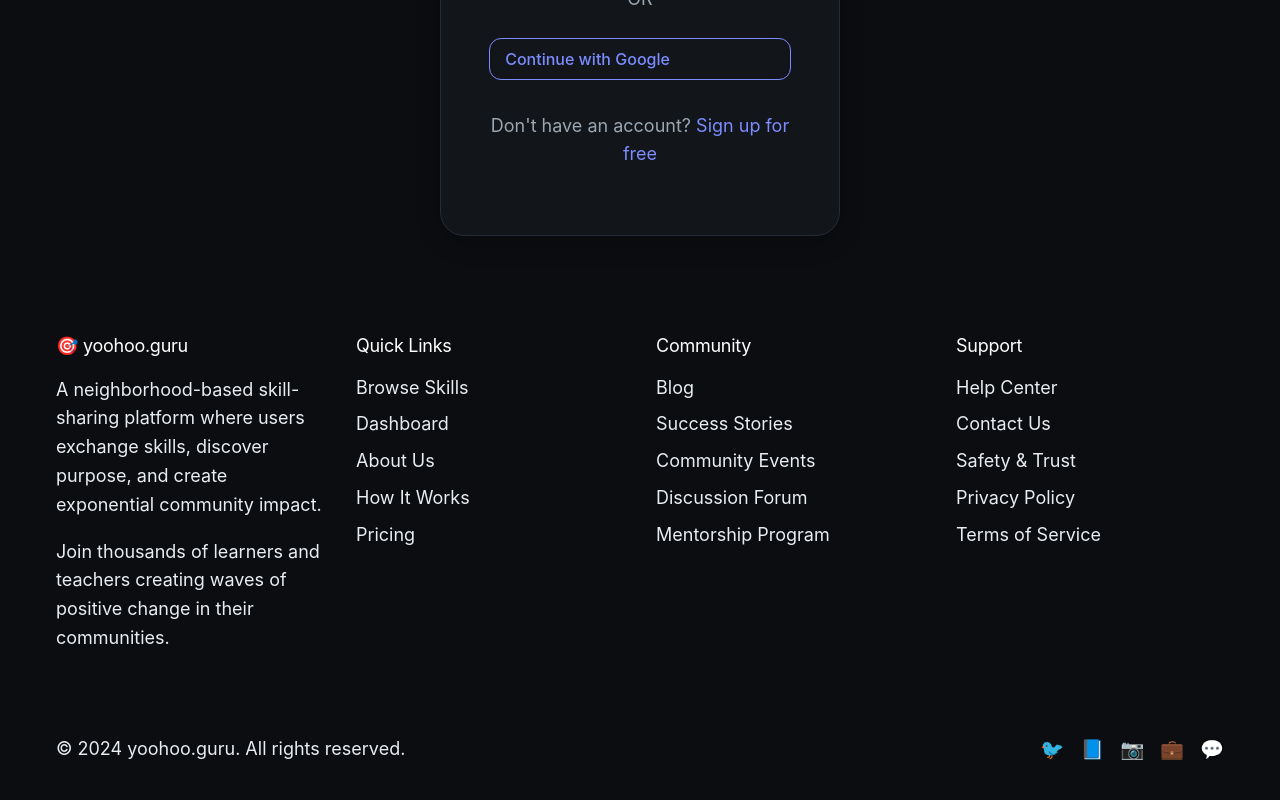
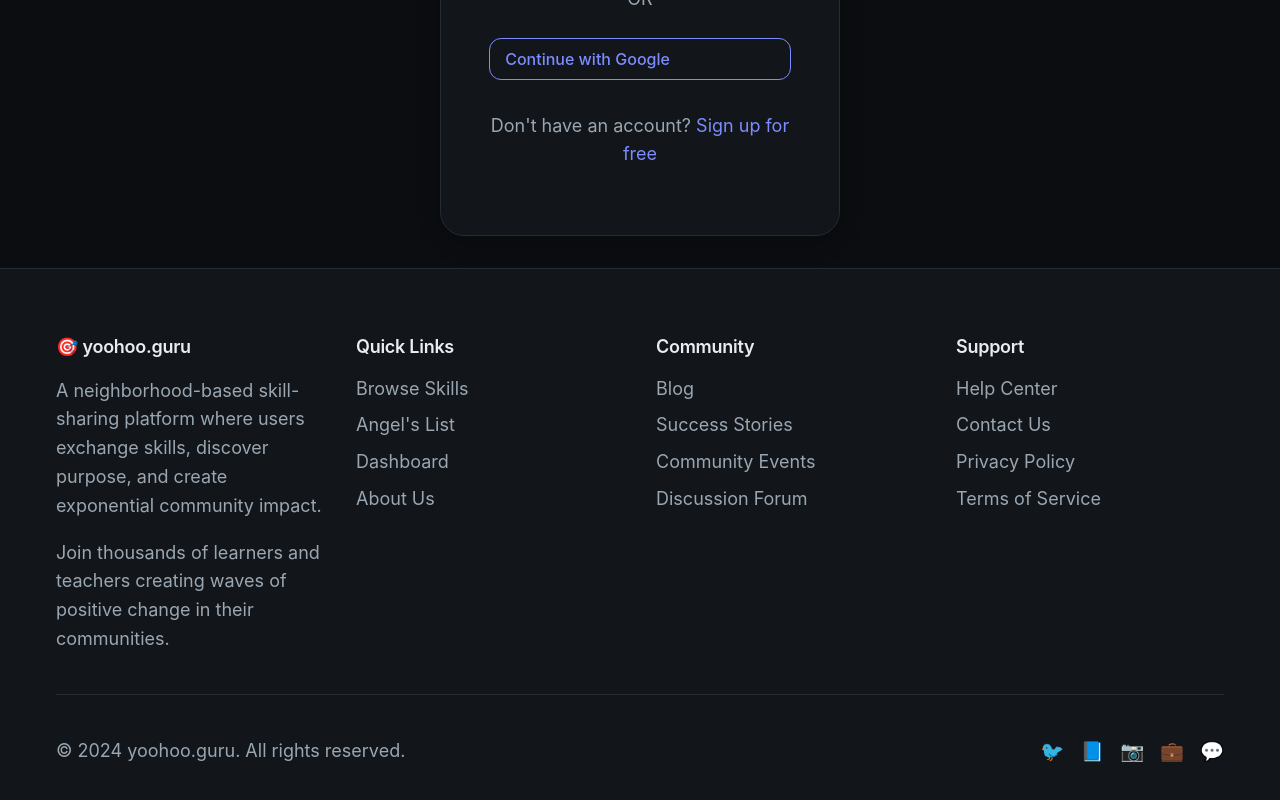
Before and after one commit to GooseyPrime/yoohooguru, a React app in the folder frontend/: page /login in a window 1280 px wide. Shown: the part 764-1564 px from the top of the page. Built offline with nearby package versions, Linux system fonts and the light colour scheme; no server answers.

Commit message:
fix: resolve all production errors

```diff
--- a/frontend/src/components/Footer.js
+++ b/frontend/src/components/Footer.js
@@ -2,10 +2,11 @@ import React from 'react';
 import styled from 'styled-components';
 
 const FooterContainer = styled.footer`
-  background: var(--gray-900);
-  color: var(--gray-300);
+  background: var(--surface);
+  color: var(--muted);
   padding: 3rem 0 1.5rem;
   margin-top: auto;
+  border-top: 1px solid var(--border);
 `;
 
 const FooterContent = styled.div`
@@ -28,24 +29,25 @@ const FooterGrid = styled.div`
 
 const FooterSection = styled.div`
   h3 {
-    color: white;
-    font-size: var(--text-lg);
-    font-weight: var(--font-semibold);
+    color: var(--text);
+    font-size: 1.125rem;
+    font-weight: 600;
     margin-bottom: 1rem;
   }
 
   p {
     margin-bottom: 0.5rem;
     line-height: 1.6;
+    color: var(--muted);
   }
 
   a {
-    color: var(--gray-400);
+    color: var(--muted);
     text-decoration: none;
-    transition: color var(--transition-fast);
+    transition: color var(--t-fast);
 
     &:hover {
-      color: var(--primary);
+      color: var(--pri);
       text-decoration: none;
     }
   }
@@ -62,7 +64,7 @@ const FooterLinks = styled.ul`
 `;
 
 const FooterBottom = styled.div`
-  border-top: 1px solid var(--gray-700);
+  border-top: 1px solid var(--border);
   padding-top: 1.5rem;
   display: flex;
   justify-content: space-between;
@@ -81,12 +83,12 @@ const SocialLinks = styled.div`
   gap: 1rem;
 
   a {
-    color: var(--gray-400);
+    color: var(--muted);
     font-size: 1.2rem;
-    transition: color var(--transition-fast);
+    transition: color var(--t-fast);
 
     &:hover {
-      color: var(--primary);
+      color: var(--pri);
     }
   }
 `;
@@ -112,10 +114,9 @@ function Footer() {
             <h3>Quick Links</h3>
             <FooterLinks>
               <li><a href="/skills">Browse Skills</a></li>
+              <li><a href="/angels-list">Angel's List</a></li>
               <li><a href="/dashboard">Dashboard</a></li>
               <li><a href="/about">About Us</a></li>
-              <li><a href="/how-it-works">How It Works</a></li>
-              <li><a href="/pricing">Pricing</a></li>
             </FooterLinks>
           </FooterSection>
 
@@ -126,7 +127,6 @@ function Footer() {
               <li><a href="/success-stories">Success Stories</a></li>
               <li><a href="/events">Community Events</a></li>
               <li><a href="/forum">Discussion Forum</a></li>
-              <li><a href="/mentorship">Mentorship Program</a></li>
             </FooterLinks>
           </FooterSection>
 
@@ -135,7 +135,6 @@ function Footer() {
             <FooterLinks>
               <li><a href="/help">Help Center</a></li>
               <li><a href="/contact">Contact Us</a></li>
-              <li><a href="/safety">Safety & Trust</a></li>
               <li><a href="/privacy">Privacy Policy</a></li>
               <li><a href="/terms">Terms of Service</a></li>
             </FooterLinks>
--- a/frontend/src/components/LoadingScreen.js
+++ b/frontend/src/components/LoadingScreen.js
@@ -9,15 +9,15 @@ const fadeIn = keyframes`
 const pulse = keyframes`
   0% {
     transform: scale(1);
-    box-shadow: 0 0 0 0 rgba(0, 123, 255, 0.7);
+    box-shadow: 0 0 0 0 rgba(124, 140, 255, 0.7);
   }
   70% {
     transform: scale(1.05);
-    box-shadow: 0 0 0 20px rgba(0, 123, 255, 0);
+    box-shadow: 0 0 0 20px rgba(124, 140, 255, 0);
   }
   100% {
     transform: scale(1);
-    box-shadow: 0 0 0 0 rgba(0, 123, 255, 0);
+    box-shadow: 0 0 0 0 rgba(124, 140, 255, 0);
   }
 `;
 
@@ -26,9 +26,9 @@ const LoadingContainer = styled.div`
   justify-content: center;
   align-items: center;
   min-height: 100vh;
-  background: linear-gradient(135deg, var(--primary) 0%, var(--growth-green) 100%);
+  background: linear-gradient(135deg, var(--pri) 0%, var(--succ) 100%);
   color: white;
-  font-family: var(--font-heading);
+  font-family: ${({ theme }) => theme.fonts.sans};
   animation: ${fadeIn} 0.5s ease-in-out;
 `;
 
@@ -53,13 +53,13 @@ const YoohooLogo = styled.div`
 const LoadingText = styled.div`
   font-size: 18px;
   margin-bottom: 10px;
-  font-weight: var(--font-medium);
+  font-weight: 600;
 `;
 
 const LoadingSubtitle = styled.div`
   font-size: 14px;
   opacity: 0.8;
-  font-weight: var(--font-normal);
+  font-weight: 400;
 `;
 
 function LoadingScreen({ message = 'Loading your skill-sharing platform...' }) {
--- a/frontend/src/theme/GlobalStyle.js
+++ b/frontend/src/theme/GlobalStyle.js
@@ -27,9 +27,12 @@ const GlobalStyle = createGlobalStyle`
 
   html, body, #root { height: 100%; }
   body {
-    margin: 0; background: var(--bg); color: var(--text);
-    font-family: ${({ theme }) => theme.fonts.sans};
-    -webkit-font-smoothing: antialiased; -moz-osx-font-smoothing: grayscale;
+    margin: 0;
+    background: var(--bg);
+    color: var(--text);
+    font-family: 'Inter var', Inter, -apple-system, BlinkMacSystemFont, 'Segoe UI', Roboto, 'Helvetica Neue', Arial, sans-serif;
+    -webkit-font-smoothing: antialiased;
+    -moz-osx-font-smoothing: grayscale;
   }
   * { box-sizing: border-box; }
   a { color: inherit; text-decoration: none; }
@@ -84,6 +87,31 @@ const GlobalStyle = createGlobalStyle`
       transition-duration: 0.01ms !important;
     }
   }
+
+  /* Fallback styles for when custom font fails to load */
+  .font-loading-error {
+    font-family: -apple-system, BlinkMacSystemFont, 'Segoe UI', Roboto, 'Helvetica Neue', Arial, sans-serif !important;
+  }
+
+  /* Ensure the app renders even with styling issues */
+  #root {
+    min-height: 100vh;
+    display: flex;
+    flex-direction: column;
+  }
+
+  /* Basic button reset for accessibility */
+  button {
+    cursor: pointer;
+    border: none;
+    background: none;
+    font-family: inherit;
+  }
+
+  button:disabled {
+    cursor: not-allowed;
+    opacity: 0.6;
+  }
 `;
 
 export default GlobalStyle;
```
Also changed, not shown: frontend/src/contexts/AuthContext.js (+78 -52 lines), 2 other files (tests, documents, lock files or other folders).
